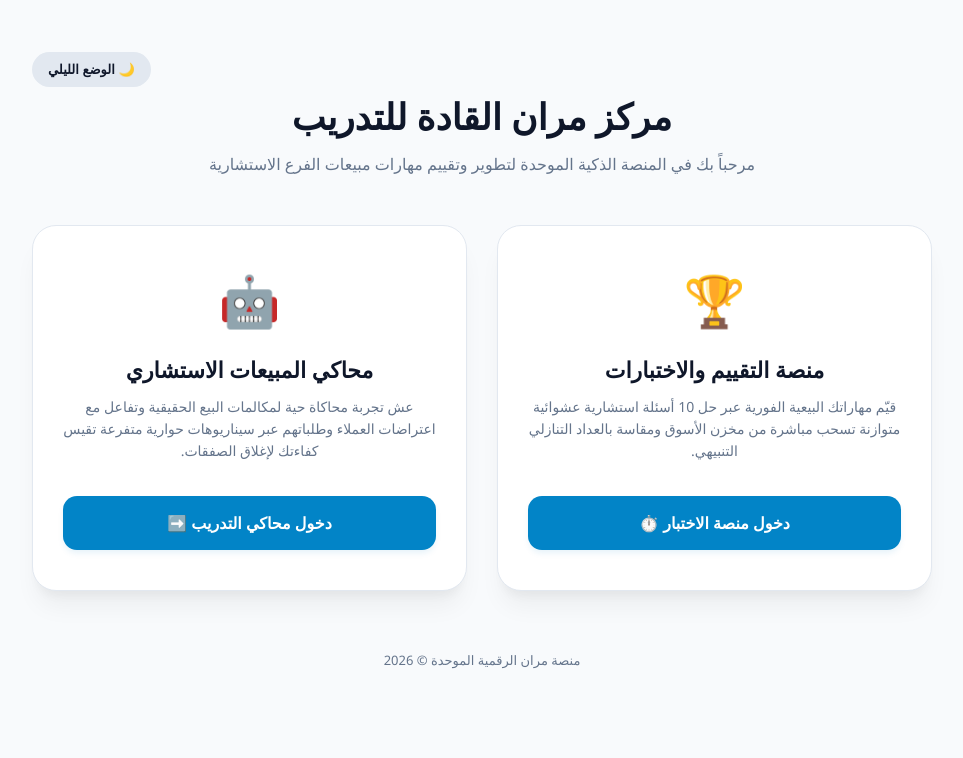
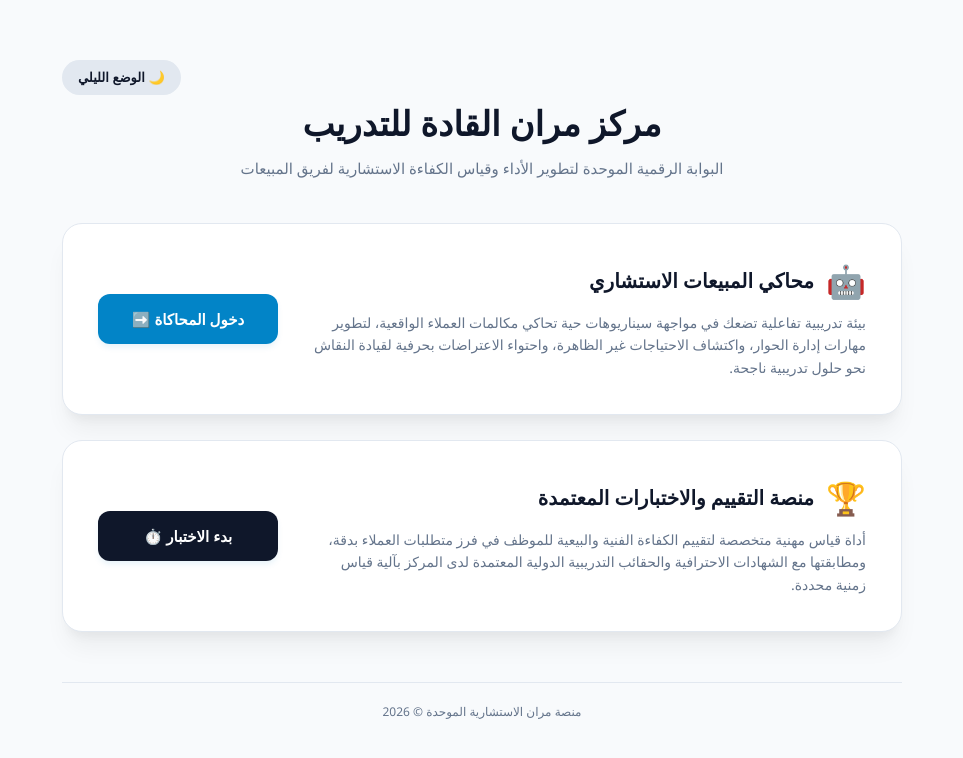
Before and after one commit to alimohamed-ctrl/MiranQuiz, a plain HTML site: page index.html in a window 1280 px wide. Shown: the whole page, without its empty margins (158-1121 px from the left). Drawn offline with Linux system fonts and the light colour scheme.

Commit message:
Update index.html

```diff
--- a/index.html
+++ b/index.html
@@ -15,46 +15,51 @@
             --primary: #38bdf8; --primary-hover: #0ea5e9; --border-color: #334155;
             --shadow: 0 20px 25px -5px rgba(0, 0, 0, 0.3), 0 10px 10px -5px rgba(0, 0, 0, 0.2);
         }
-        body { font-family: 'Segoe UI', Roboto, sans-serif; background-color: var(--bg-color); color: var(--text-color); margin: 0; padding: 60px 20px; transition: all 0.4s ease; display: flex; align-items: center; min-height: 80vh; }
+        body { font-family: 'Segoe UI', Roboto, sans-serif; background-color: var(--bg-color); color: var(--text-color); margin: 0; padding: 50px 20px; transition: all 0.4s ease; min-height: 90vh; display: flex; align-items: center; }
         @keyframes fadeInUp { from { opacity: 0; transform: translateY(20px); } to { opacity: 1; transform: translateY(0); } }
 
-        .container { max-width: 900px; margin: 0 auto; width: 100%; animation: fadeInUp 0.6s ease-out; position: relative; }
+        .container { max-width: 840px; margin: 0 auto; width: 100%; animation: fadeInUp 0.6s ease-out; position: relative; }
 
         .theme-toggle { position: absolute; top: -40px; left: 0; background: var(--border-color); border: none; padding: 10px 16px; border-radius: 20px; cursor: pointer; color: var(--text-color); font-weight: 600; font-size: 13px; transition: all 0.2s; }
         .theme-toggle:hover { transform: scale(1.05); }
 
-        .welcome-header { text-align: center; margin-bottom: 50px; }
-        .welcome-header h1 { font-size: 36px; font-weight: 800; margin: 0 0 12px 0; color: var(--text-color); }
-        .welcome-header p { color: var(--text-muted); font-size: 16px; margin: 0; }
+        .welcome-header { text-align: center; margin-bottom: 45px; }
+        .welcome-header h1 { font-size: 34px; font-weight: 800; margin: 0 0 12px 0; color: var(--text-color); }
+        .welcome-header p { color: var(--text-muted); font-size: 15px; margin: 0; }
 
-        /* شبكة الكروت التفاعلية الهندسية */
-        .portal-grid { display: grid; grid-template-columns: repeat(auto-fit, minmax(380px, 1fr)); gap: 30px; margin-top: 20px; }
+        /* مصفوفة المستطيلات العمودية المتناسقة للفرع */
+        .portal-stack { display: flex; flex-direction: column; gap: 25px; margin-top: 10px; }
 
-        .portal-card {
-            background: var(--card-bg); border: 1px solid var(--border-color); border-radius: 24px; padding: 40px 30px;
-            text-align: center; box-shadow: var(--shadow); transition: all 0.35s cubic-bezier(0.4, 0, 0.2, 1);
-            position: relative; overflow: hidden; display: flex; flex-direction: column; justify-content: space-between;
+        .portal-rect-card {
+            background: var(--card-bg); border: 1px solid var(--border-color); border-radius: 20px; padding: 35px;
+            box-shadow: var(--shadow); transition: all 0.35s cubic-bezier(0.4, 0, 0.2, 1);
+            display: flex; align-items: center; justify-content: space-between; gap: 30px; text-align: right;
         }
 
-        /* أنيميشن التمرير Hover الحركي الممتاز */
-        .portal-card:hover { transform: translateY(-8px); border-color: var(--primary); box-shadow: 0 25px 30px -5px rgba(2, 132, 199, 0.08); }
-        [data-theme="dark"] .portal-card:hover { box-shadow: 0 25px 30px -5px rgba(56, 189, 248, 0.15); }
+        .portal-rect-card:hover { transform: translateY(-4px); border-color: var(--primary); box-shadow: 0 20px 25px -5px rgba(2, 132, 199, 0.06); }
+        [data-theme="dark"] .portal-rect-card:hover { box-shadow: 0 20px 25px -5px rgba(56, 189, 248, 0.12); }
 
-        .card-icon { font-size: 50px; margin-bottom: 20px; display: inline-block; transition: transform 0.3s ease; }
-        .portal-card:hover .card-icon { transform: scale(1.15) rotate(5deg); }
+        .card-main-content { flex: 1; }
+        .card-title-area { display: flex; align-items: center; gap: 12px; margin-bottom: 10px; }
+        .card-icon { font-size: 32px; }
+        .card-title { font-size: 20px; font-weight: 700; margin: 0; color: var(--text-color); }
+        .card-desc { color: var(--text-muted); font-size: 14px; line-height: 1.6; margin: 0; }
 
-        .card-title { font-size: 22px; font-weight: 700; margin: 0 0 12px 0; color: var(--text-color); }
-        .card-desc { color: var(--text-muted); font-size: 14px; line-height: 1.6; margin: 0 0 30px 0; min-height: 70px; }
-
+        .btn-area { min-width: 180px; }
         .portal-btn {
-            display: block; width: 100%; padding: 16px; background: var(--primary); color: white;
-            border: none; border-radius: 14px; font-size: 16px; font-weight: 700; cursor: pointer;
-            text-decoration: none; transition: all 0.25s ease; box-shadow: 0 4px 6px -1px rgba(2, 132, 199, 0.1);
+            display: block; width: 100%; padding: 15px; background: var(--primary); color: white;
+            border: none; border-radius: 12px; font-size: 15px; font-weight: 700; cursor: pointer;
+            text-decoration: none; transition: all 0.25s ease; text-align: center; box-shadow: 0 4px 6px -1px rgba(2, 132, 199, 0.1);
             box-sizing: border-box;
         }
-        .portal-btn:hover { background: var(--primary-hover); box-shadow: 0 10px 15px -3px rgba(2, 132, 199, 0.2); }
+        .portal-btn:hover { background: var(--primary-hover); box-shadow: 0 10px 15px -3px rgba(2, 132, 199, 0.15); }
 
-        .footer { text-align: center; margin-top: 60px; font-size: 13px; color: var(--text-muted); width: 100%; }
+        @media (max-width: 768px) {
+            .portal-rect-card { flex-direction: column; text-align: center; padding: 30px; gap: 20px; }
+            .card-title-area { justify-content: center; }
+            .btn-area { width: 100%; }
+        }
+        .footer { text-align: center; margin-top: 50px; font-size: 12px; color: var(--text-muted); border-top: 1px solid var(--border-color); padding-top: 20px; }
     </style>
 </head>
 <body>
@@ -64,32 +69,40 @@
 
     <div class="welcome-header">
         <h1>مركز مران القادة للتدريب</h1>
-        <p>مرحباً بك في المنصة الذكية الموحدة لتطوير وتقييم مهارات مبيعات الفرع الاستشارية</p>
+        <p>البوابة الرقمية الموحدة لتطوير الأداء وقياس الكفاءة الاستشارية لفريق المبيعات</p>
     </div>
 
-    <div class="portal-grid">
-        <!-- الكرت الأول: منصة الاختبارات المعتمدة -->
-        <div class="portal-card">
-            <div>
-                <span class="card-icon">🏆</span>
-                <h2 class="card-title">منصة التقييم والاختبارات</h2>
-                <p class="card-desc">قيّم مهاراتك البيعية الفورية عبر حل 10 أسئلة استشارية عشوائية متوازنة تسحب مباشرة من مخزن الأسوق ومقاسة بالعداد التنازلي التنبيهي.</p>
+    <div class="portal-stack">
+        <!-- الجزء الأول: التدريب والمحاكاة (في الأعلى) -->
+        <div class="portal-rect-card">
+            <div class="card-main-content">
+                <div class="card-title-area">
+                    <span class="card-icon">🤖</span>
+                    <h2 class="card-title">محاكي المبيعات الاستشاري</h2>
+                </div>
+                <p class="card-desc">بيئة تدريبية تفاعلية تضعك في مواجهة سيناريوهات حية تحاكي مكالمات العملاء الواقعية، لتطوير مهارات إدارة الحوار، واكتشاف الاحتياجات غير الظاهرة، واحتواء الاعتراضات بحرفية لقيادة النقاش نحو حلول تدريبية ناجحة.</p>
             </div>
-            <a href="quiz.html" class="portal-btn">دخول منصة الاختبار ⏱️</a>
+            <div class="btn-area">
+                <a href="training.html" class="portal-btn">دخول المحاكاة ➡️</a>
+            </div>
         </div>
 
-        <!-- الكرت الثاني: محاكي المبيعات التفاعلي -->
-        <div class="portal-card">
-            <div>
-                <span class="card-icon">🤖</span>
-                <h2 class="card-title">محاكي المبيعات الاستشاري</h2>
-                <p class="card-desc">عش تجربة محاكاة حية لمكالمات البيع الحقيقية وتفاعل مع اعتراضات العملاء وطلباتهم عبر سيناريوهات حوارية متفرعة تقيس كفاءتك لإغلاق الصفقات.</p>
+        <!-- الجزء الثاني: التقييم والاختبارات (في الأسفل) -->
+        <div class="portal-rect-card">
+            <div class="card-main-content">
+                <div class="card-title-area">
+                    <span class="card-icon">🏆</span>
+                    <h2 class="card-title">منصة التقييم والاختبارات المعتمدة</h2>
+                </div>
+                <p class="card-desc">أداة قياس مهنية متخصصة لتقييم الكفاءة الفنية والبيعية للموظف في فرز متطلبات العملاء بدقة، ومطابقتها مع الشهادات الاحترافية والحقائب التدريبية الدولية المعتمدة لدى المركز بآلية قياس زمنية محددة.</p>
             </div>
-            <a href="training.html" class="portal-btn" style="background: var(--primary);">دخول محاكي التدريب ➡️</a>
+            <div class="btn-area">
+                <a href="quiz.html" class="portal-btn" style="background: #0f172a;">بدء الاختبار ⏱️</a>
+            </div>
         </div>
     </div>
 
-    <div class="footer">منصة مران الرقمية الموحدة © 2026</div>
+    <div class="footer">منصة مران الاستشارية الموحدة © 2026</div>
 </div>
 
 <script>
@@ -99,7 +112,6 @@
             document.getElementById('themeBtn').innerText = "☀️ الوضع المضيء";
         }
     });
-
     function toggleTheme() {
         const currentTheme = document.documentElement.getAttribute('data-theme');
         const themeBtn = document.getElementById('themeBtn');
@@ -109,7 +121,7 @@
             localStorage.setItem('theme', 'light');
         } else {
             document.documentElement.setAttribute('data-theme', 'dark');
-            themeBtn.innerText = "☀️ الوضع المضيء";
+            themeBtn.innerText = "☀️ الوضع Mضيء";
             localStorage.setItem('theme', 'dark');
         }
     }
```
